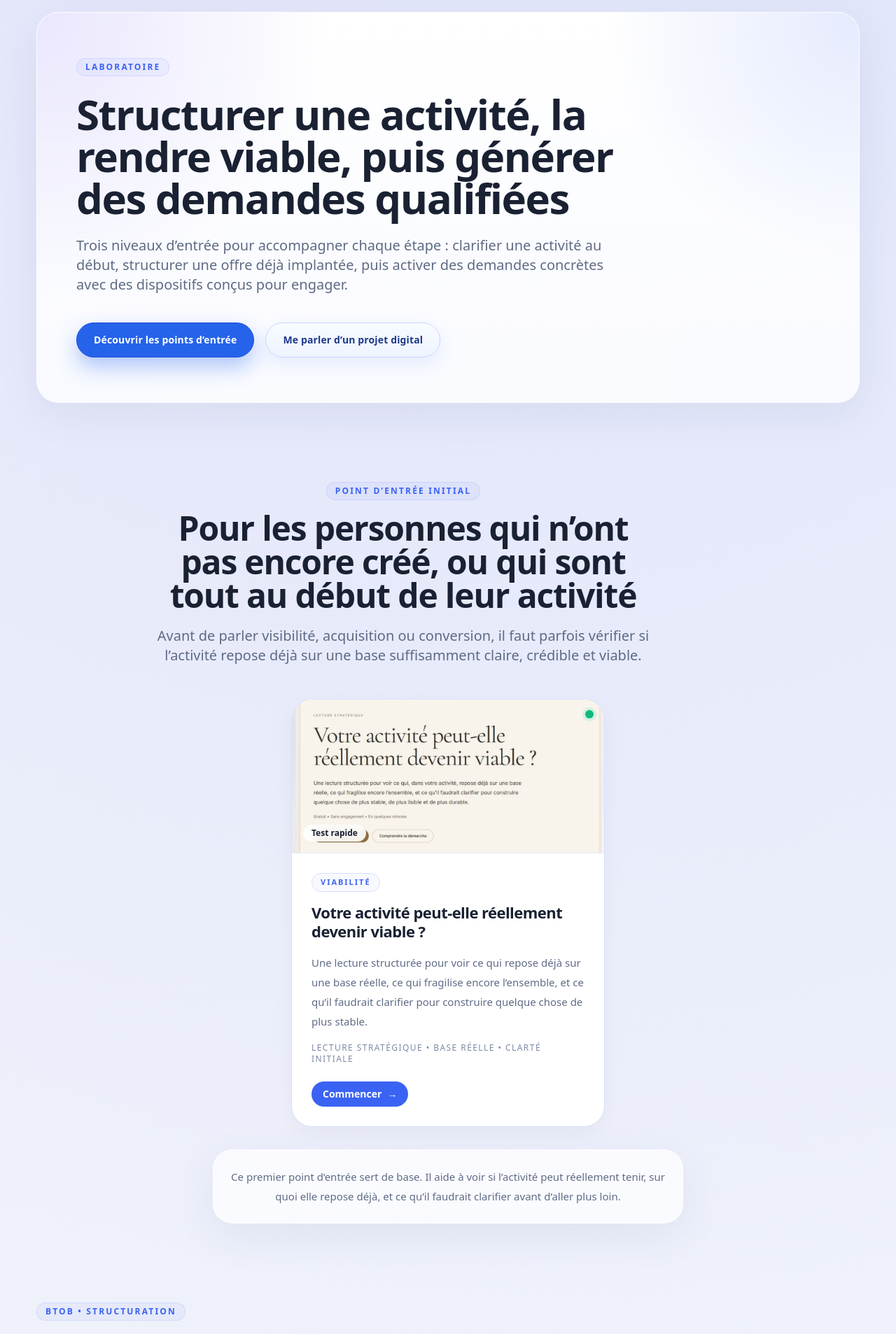
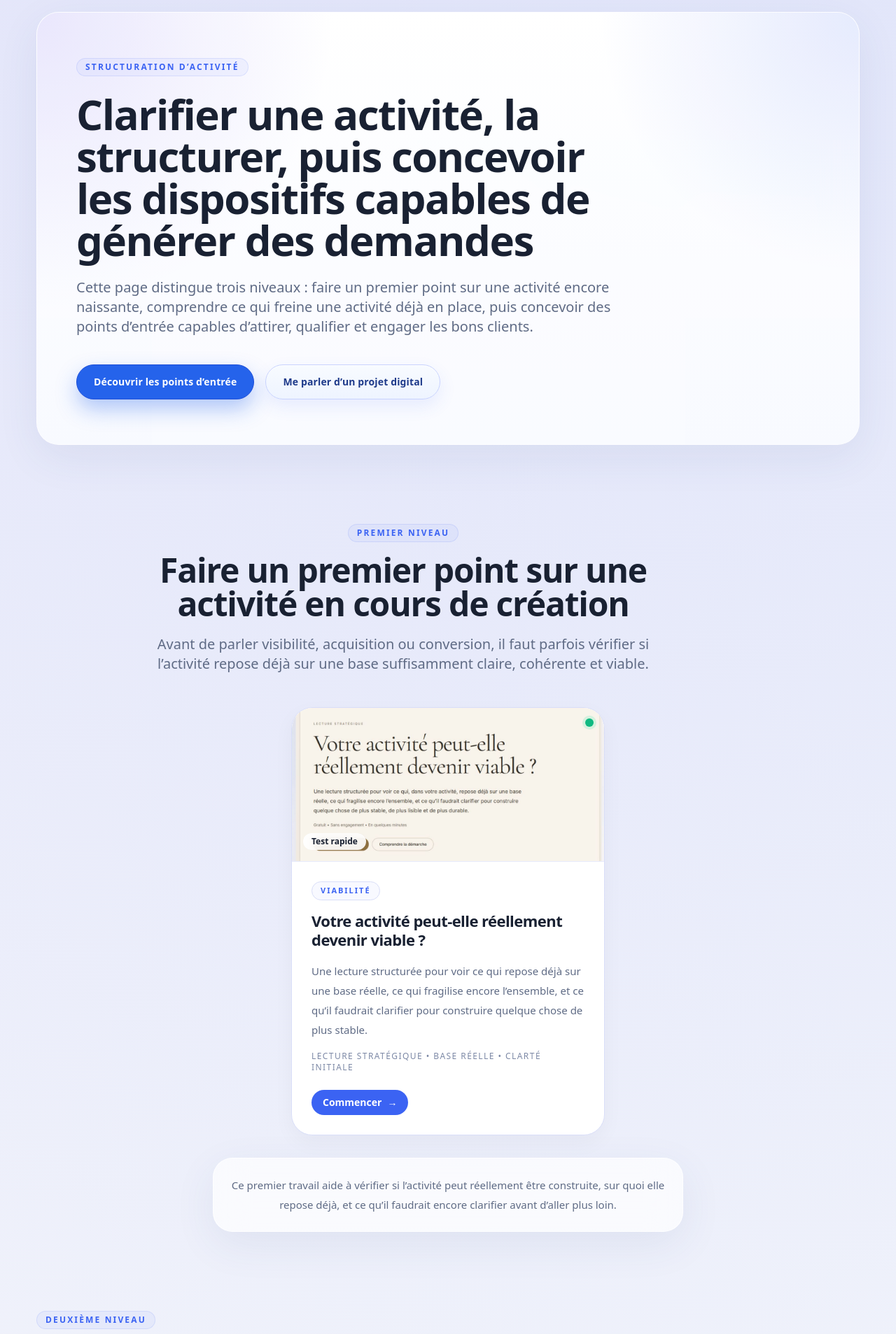
Before and after one commit to arnaudcrestey/portail-site-vitrine, a Next.js app: page /concepts in a window 1280 px wide. Shown: the part 160-2067 px from the top of the page at 70% size. Built offline with nearby package versions, Linux system fonts and the light colour scheme.

Commit message:
Update page.tsx

```diff
--- a/app/concepts/page.tsx
+++ b/app/concepts/page.tsx
@@ -9,9 +9,9 @@ import {
 } from '@/data/site';
 
 export const metadata = {
-  title: 'Laboratoire de concepts',
+  title: 'Structuration d’activité et dispositifs digitaux',
   description:
-    'Des points d’entrée conçus pour clarifier une activité, la rendre viable, la structurer puis générer des demandes qualifiées.',
+    'Clarifier une activité, structurer ce qui bloque, puis concevoir des points d’entrée capables d’attirer des demandes qualifiées.',
 };
 
 function StatusDot({ variant = 'active' }: { variant?: 'active' | 'concept' }) {
@@ -55,18 +55,18 @@ export default function ConceptsPage() {
   const viabilityProject =
     strategicEntryPoints.find((project) => project.slug === 'viabilite') ?? null;
 
-  const btobProjects = strategicEntryPoints.filter(
+  const structuringProjects = strategicEntryPoints.filter(
     (project) => project.slug !== 'viabilite'
   );
 
   return (
     <>
       <PageHero
-        eyebrow="Laboratoire"
-        title="Structurer une activité, la rendre viable, puis générer des demandes qualifiées"
-        description="Trois niveaux d’entrée pour accompagner chaque étape : clarifier une activité au début, structurer une offre déjà implantée, puis activer des demandes concrètes avec des dispositifs conçus pour engager."
+        eyebrow="Structuration d’activité"
+        title="Clarifier une activité, la structurer, puis concevoir les dispositifs capables de générer des demandes"
+        description="Cette page distingue trois niveaux : faire un premier point sur une activité encore naissante, comprendre ce qui freine une activité déjà en place, puis concevoir des points d’entrée capables d’attirer, qualifier et engager les bons clients."
         primaryCta={{
-          href: '#viabilite',
+          href: '#concepts-grid',
           label: 'Découvrir les points d’entrée',
         }}
         secondaryCta={{
@@ -80,17 +80,13 @@ export default function ConceptsPage() {
           <div className="container-layout">
             <div className="mx-auto max-w-4xl text-center">
               <SectionHeading
-                eyebrow={
-                  <span className="block text-center">
-                    Point d’entrée initial
-                  </span>
-                }
-                title="Pour les personnes qui n’ont pas encore créé, ou qui sont tout au début de leur activité"
-                description="Avant de parler visibilité, acquisition ou conversion, il faut parfois vérifier si l’activité repose déjà sur une base suffisamment claire, crédible et viable."
+                eyebrow={<span className="block text-center">Premier niveau</span>}
+                title="Faire un premier point sur une activité en cours de création"
+                description="Avant de parler visibilité, acquisition ou conversion, il faut parfois vérifier si l’activité repose déjà sur une base suffisamment claire, cohérente et viable."
               />
             </div>
 
-            <div className="mt-12 mx-auto max-w-md">
+            <div className="mx-auto mt-12 max-w-md">
               <div className="relative">
                 <StatusDot variant="active" />
                 <ProjectShowcaseCard project={viabilityProject} />
@@ -100,9 +96,9 @@ export default function ConceptsPage() {
             <div className="mt-8">
               <Surface className="mx-auto max-w-2xl px-5 py-5 text-center sm:px-6 sm:py-6">
                 <p className="text-sm leading-7 text-muted-foreground sm:text-[15px]">
-                  Ce premier point d’entrée sert de base. Il aide à voir si
-                  l’activité peut réellement tenir, sur quoi elle repose déjà,
-                  et ce qu’il faudrait clarifier avant d’aller plus loin.
+                  Ce premier travail aide à vérifier si l’activité peut réellement
+                  être construite, sur quoi elle repose déjà, et ce qu’il faudrait
+                  encore clarifier avant d’aller plus loin.
                 </p>
               </Surface>
             </div>
@@ -110,16 +106,16 @@ export default function ConceptsPage() {
         </section>
       ) : null}
 
-      <section id="entry-points" className="section-spacing pt-4">
+      <section id="structuration" className="section-spacing pt-4">
         <div className="container-layout">
           <SectionHeading
-            eyebrow="BtoB • Structuration"
-            title="Trois points d’entrée conçus pour les activités déjà implantées"
+            eyebrow="Deuxième niveau"
+            title="Comprendre ce qui freine une activité déjà en place"
             description="Pour les professionnels déjà en activité qui cherchent à rendre leur offre plus lisible, leur positionnement plus clair et leur fonctionnement plus structuré."
           />
 
           <div className="mt-12 grid gap-6 md:grid-cols-2 xl:grid-cols-3">
-            {btobProjects.map((project) => (
+            {structuringProjects.map((project) => (
               <div key={project.slug} className="relative">
                 <StatusDot variant="active" />
                 <ProjectShowcaseCard project={project} />
@@ -130,10 +126,10 @@ export default function ConceptsPage() {
           <div className="mt-8">
             <Surface className="px-5 py-5 sm:px-6 sm:py-6">
               <p className="max-w-3xl text-sm leading-7 text-muted-foreground sm:text-[15px]">
-                Une fois la base clarifiée, ces points d’entrée permettent
+                Une fois la base posée, ces dispositifs d’analyse permettent
                 d’identifier plus finement ce qui freine la lisibilité de
                 l’activité, la cohérence du positionnement ou la capacité à
-                ouvrir un premier échange.
+                ouvrir un premier échange dans de bonnes conditions.
               </p>
             </Surface>
           </div>
@@ -145,7 +141,7 @@ export default function ConceptsPage() {
           <SectionHeading
             eyebrow={<EyebrowLive />}
             title="Des points d’entrée conçus pour attirer, qualifier et engager des clients"
-            description="D’autres dispositifs, mini-sites et démonstrateurs déjà conçus pour explorer différentes situations, usages et manières de faire émerger des demandes."
+            description="Une fois l’activité clarifiée et structurée, certains points d’entrée peuvent être conçus pour attirer les bonnes personnes, qualifier les situations et transformer les visites en demandes concrètes."
           />
 
           <div className="mt-12 grid gap-6 md:grid-cols-2 xl:grid-cols-3">
@@ -172,8 +168,8 @@ export default function ConceptsPage() {
         <div className="container-layout">
           <SectionHeading
             eyebrow="Déclinaisons métier"
-            title="Une adaptation concrète à un métier"
-            description="Ces points d’entrée peuvent être adaptés à un métier, à ses contraintes, à ses publics et aux situations qu’il rencontre le plus souvent."
+            title="Des dispositifs adaptés à une réalité métier précise"
+            description="Ces points d’entrée peuvent ensuite être ajustés à un métier, à ses contraintes, à ses publics et aux situations qu’il rencontre le plus souvent."
           />
 
           <div className="mt-12 max-w-sm">
@@ -186,8 +182,8 @@ export default function ConceptsPage() {
         <div className="container-layout">
           <SectionHeading
             eyebrow="Réserve créative"
-            title="Concepts en cours de développement"
-            description="Des pistes déjà structurées pour prolonger le laboratoire, tester d’autres angles d’entrée et enrichir progressivement le système."
+            title="Pistes complémentaires en cours de développement"
+            description="Des concepts déjà structurés pour prolonger le système, explorer d’autres angles d’entrée et enrichir progressivement les possibilités."
           />
 
           <div className="mt-8 grid gap-6 md:grid-cols-2 xl:grid-cols-4">
@@ -210,13 +206,15 @@ export default function ConceptsPage() {
               <span className="section-eyebrow">Projet digital</span>
 
               <h2 className="mt-5 text-balance text-3xl font-semibold leading-tight sm:text-4xl lg:text-5xl">
-                Vous avez une expertise à transformer en dispositif concret ?
+                Vous avez une activité à clarifier, structurer ou transformer en
+                dispositif concret ?
               </h2>
 
               <p className="mx-auto mt-5 max-w-2xl text-sm leading-7 text-muted-foreground sm:text-base">
-                Point d’entrée, mini-site, logique de parcours, structure de
-                conversion : chaque dispositif est pensé pour rendre votre
-                activité plus claire, plus lisible et plus engageante.
+                Cadrage, clarification, structuration, point d’entrée, mini-site,
+                logique de parcours ou système plus complet : chaque intervention
+                vise à rendre votre activité plus lisible, plus cohérente et plus
+                capable de générer des demandes pertinentes.
               </p>
 
               <div className="mt-8 flex justify-center">
```
